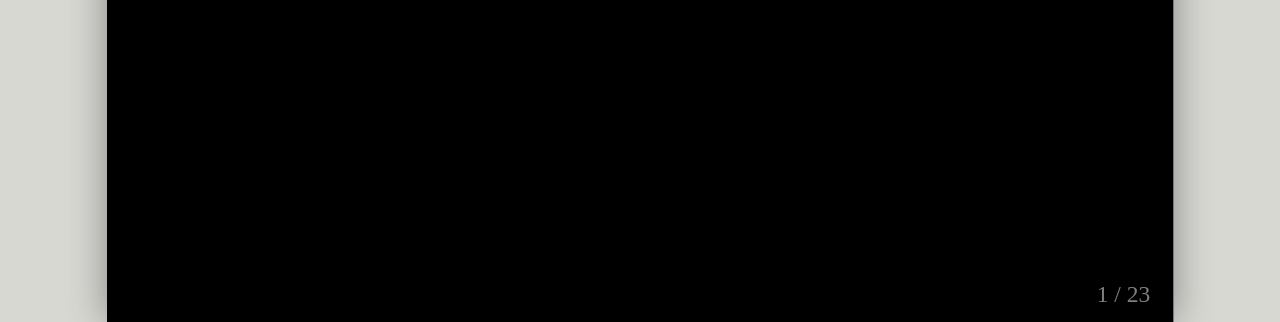
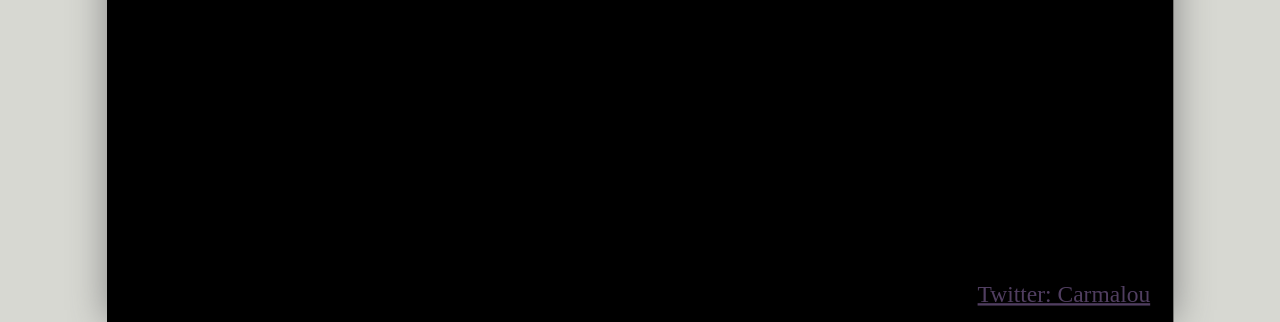
Before and after one commit to carmalou/network_not_included, a plain HTML site: page index.html in a window 1280 px wide. Shown: the part 478-800 px from the top of the page. Drawn offline with Linux system fonts and the light colour scheme; a web font is replaced by a local one.

Commit message:
Update index.html

```diff
--- a/index.html
+++ b/index.html
@@ -335,7 +335,7 @@ class: center, middle, inverse
 ## Twitter: [@carmalou](https://twitter.com/carmalou)
 ## Blog: [carmalou.com](http://carmalou.com)
 ---
-class: center, middle, inverse
+class: left, middle, inverse
 # References:
 
 - [U.S. Smartphone Use in 2015](http://www.pewinternet.org/2015/04/01/us-smartphone-use-in-2015/)
@@ -350,6 +350,11 @@ class: center, middle, inverse
     </script>
     <script>
       var slideshow = remark.create();
+
+      var arr = document.getElementsByClassName('remark-slide-number');
+      for(var i = 0; i < arr.length; i++) {
+        arr[i].innerHTML = "<a href='https://www.twitter.com/carmalou'>Twitter: Carmalou</a>";
+      }
     </script>
   </body>
 </html>
```
